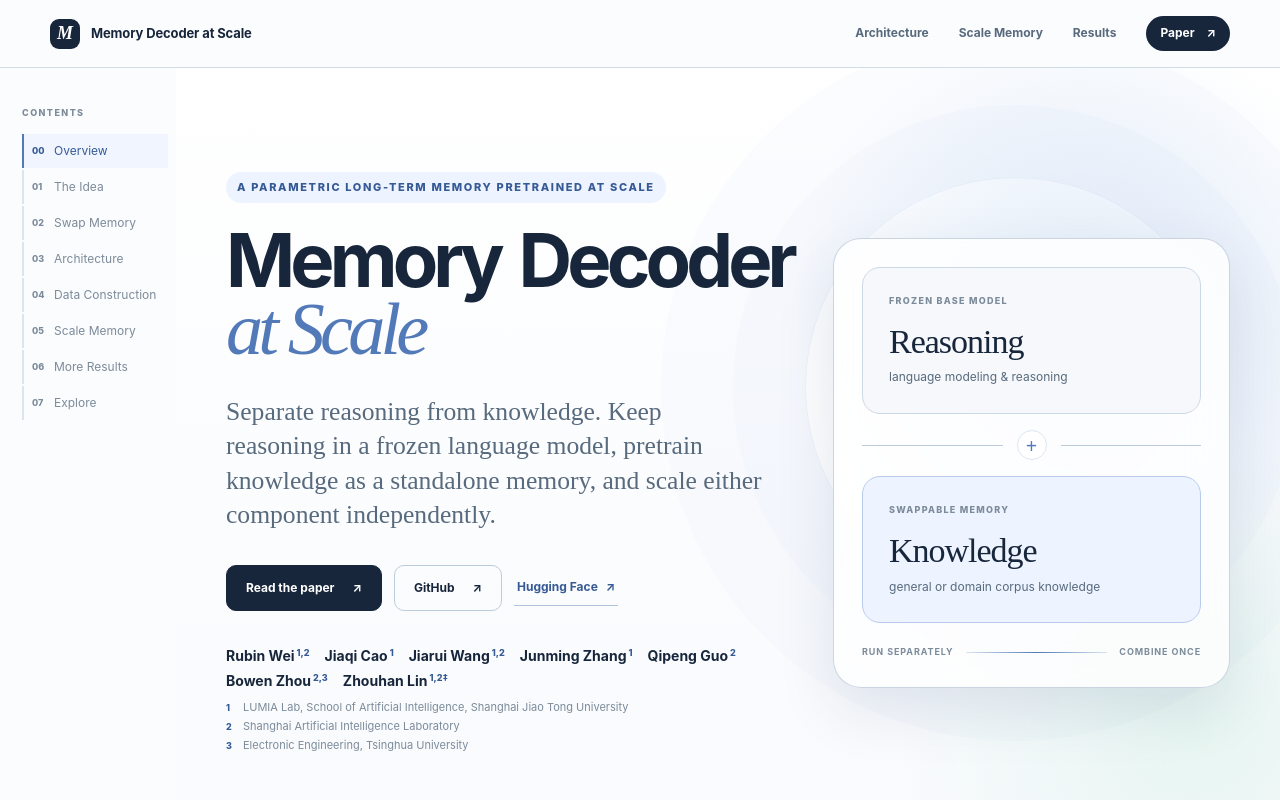
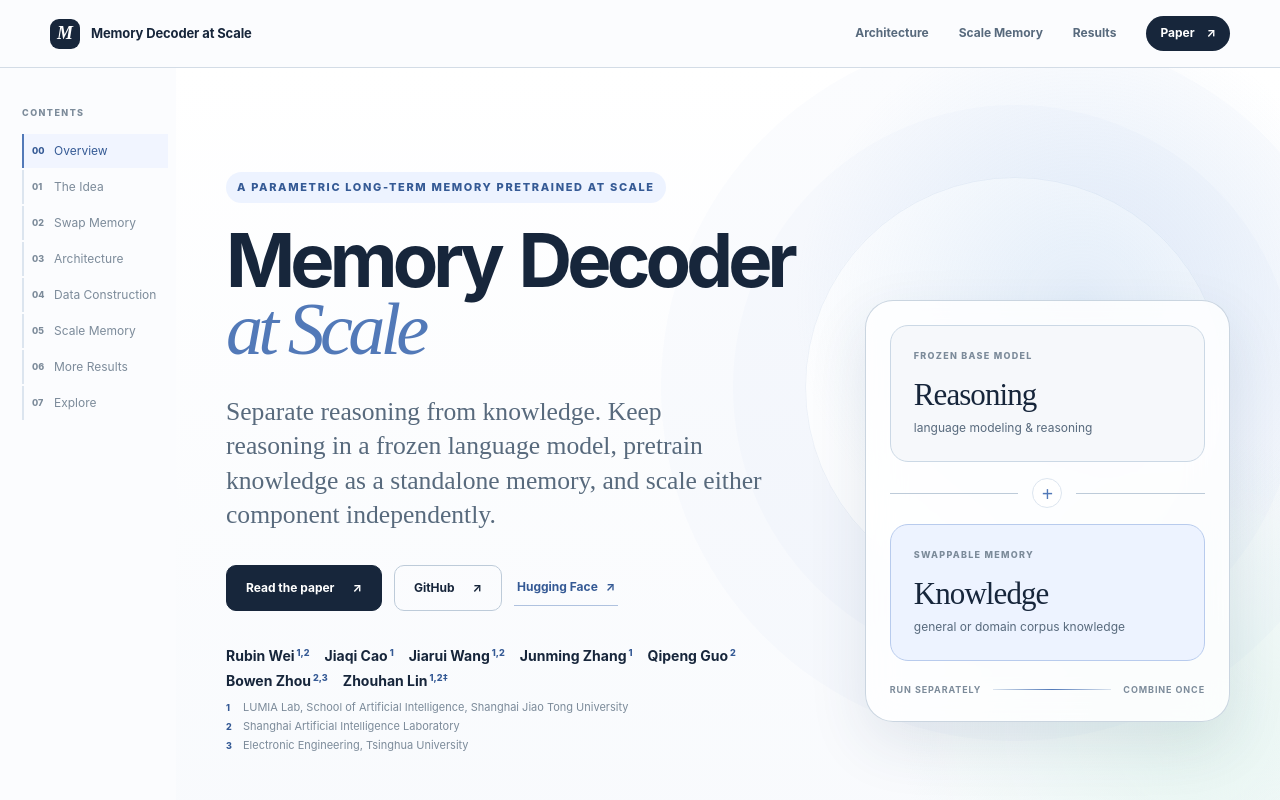
Before and after one commit to Rubin-Wei/memory-decoder-at-scale, a Next.js app: page / in a window 1280 px wide. Shown: the top 800 px of the page. Built offline with nearby package versions, Linux system fonts and the light colour scheme.

Commit message:
Reposition hero architecture card

```diff
--- a/app/globals.css
+++ b/app/globals.css
@@ -380,9 +380,9 @@ main {
 }
 
 .hero-idea {
-  width: min(100%, 430px);
+  width: min(92%, 390px);
   justify-self: end;
-  padding: 28px;
+  padding: 24px;
   background: rgba(255, 255, 255, 0.82);
   border: 1px solid rgba(189, 203, 217, 0.8);
   border-radius: 28px;
@@ -392,10 +392,10 @@ main {
 
 .hero-module {
   display: flex;
-  min-height: 146px;
+  min-height: 132px;
   flex-direction: column;
   justify-content: center;
-  padding: 26px;
+  padding: 23px;
   border: 1px solid #cbd8e5;
   border-radius: 18px;
 }
@@ -410,7 +410,7 @@ main {
 .hero-module strong {
   margin-top: 8px;
   font-family: var(--serif);
-  font-size: 34px;
+  font-size: 31px;
   font-weight: 500;
   letter-spacing: -0.03em;
 }
@@ -1786,6 +1786,12 @@ footer > a:last-child {
   }
 }
 
+@media (min-width: 1041px) {
+  .hero-idea {
+    transform: translateY(48px);
+  }
+}
+
 @media (max-width: 1180px) {
   #overview,
   #idea,
```
